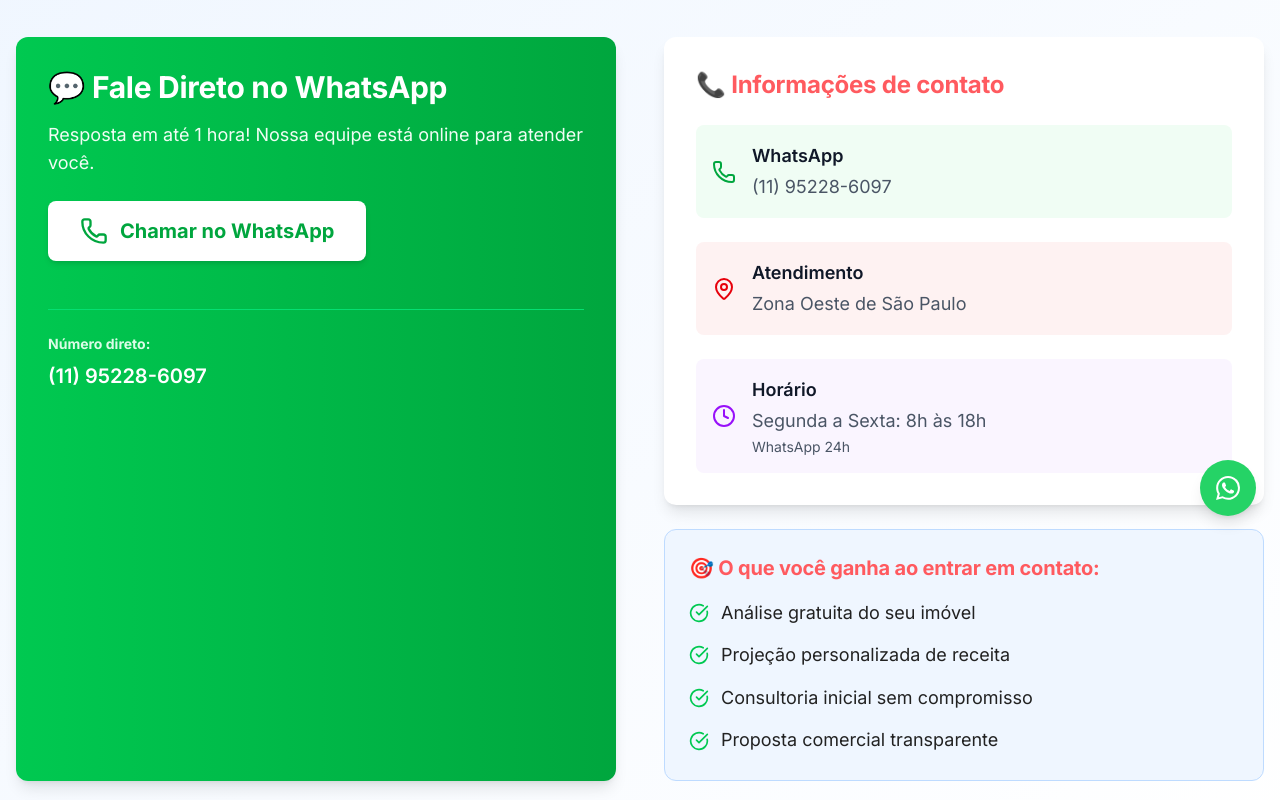
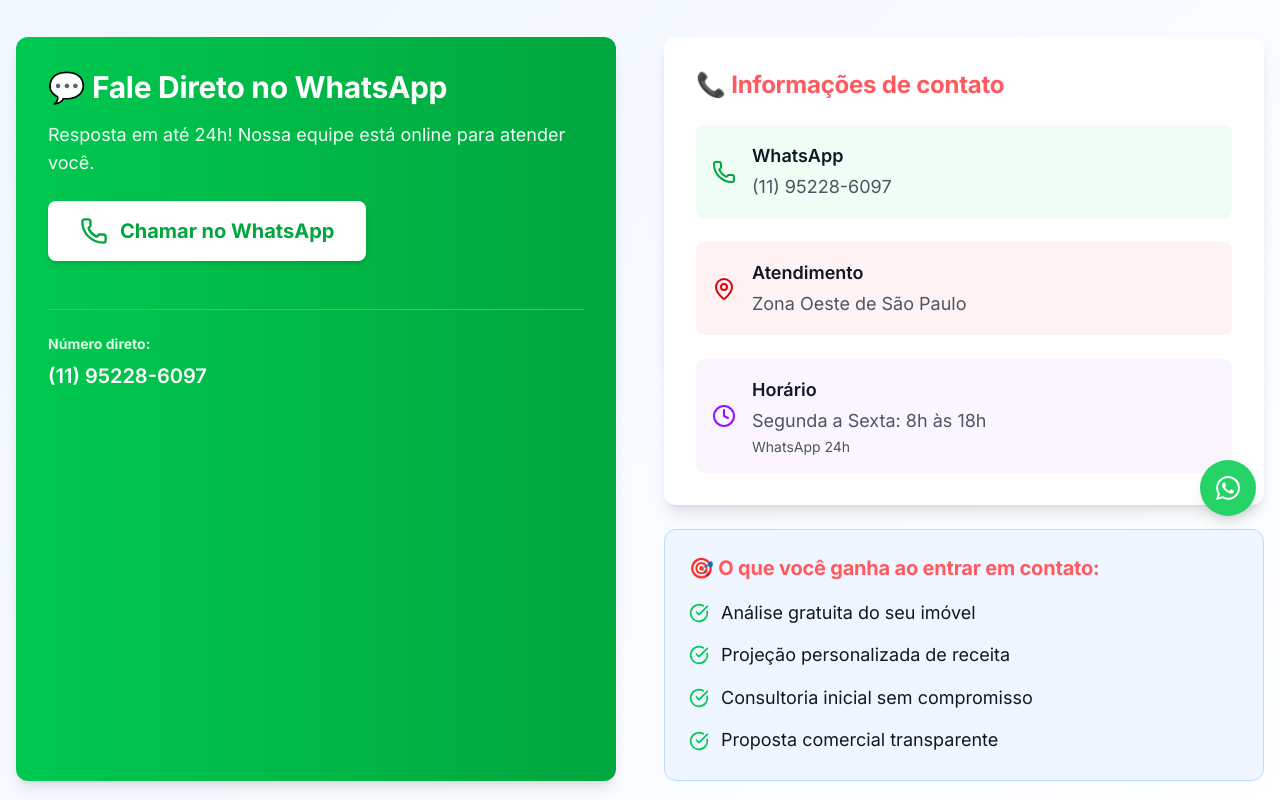
Before and after one commit to igorlaur/seucoanfitriao, a Next.js app: page /contato in a window 1280 px wide. Shown: the part 260-1060 px from the top of the page. Built offline with nearby package versions, Linux system fonts and the light colour scheme; no server answers.

Commit message:
Institucional e correção de tempo de resposta

```diff
--- a/app/blog/erros-que-custam-dinheiro-airbnb/page.tsx
+++ b/app/blog/erros-que-custam-dinheiro-airbnb/page.tsx
@@ -206,7 +206,7 @@
 
             <h3 className="font-title text-lg text-gray-800 mb-3">⏰ Benchmarks de resposta em SP:</h3>
             <ul className="list-disc pl-6 mb-4 text-gray-700">
-              <li>Primeira resposta: máximo 1 hora</li>
+              <li>Primeira resposta: máximo 24h</li>
               <li>Taxa de resposta: mínimo 95%</li>
               <li>Mensagens personalizadas (não genéricas)</li>
               <li>Informações específicas de São Paulo (transporte, segurança)</li>
--- a/app/contato/page.tsx
+++ b/app/contato/page.tsx
@@ -26,7 +26,7 @@
               💬 Fale Direto no WhatsApp
             </h2>
             <p className="text-green-50 mb-6 text-lg">
-              Resposta em até 1 hora! Nossa equipe está online para atender você.
+              Resposta em até 24h! Nossa equipe está online para atender você.
             </p>
             <a
               href={wppUrl}
@@ -92,19 +92,19 @@
               <ul className="space-y-3">
                 <li className="flex items-center gap-3">
                   <CheckCircle className="text-green-500" size={20} />
-                  <span>Análise gratuita do seu imóvel</span>
+                  <span className="text-gray-900">Análise gratuita do seu imóvel</span>
                 </li>
                 <li className="flex items-center gap-3">
                   <CheckCircle className="text-green-500" size={20} />
-                  <span>Projeção personalizada de receita</span>
+                  <span className="text-gray-900">Projeção personalizada de receita</span>
                 </li>
                 <li className="flex items-center gap-3">
                   <CheckCircle className="text-green-500" size={20} />
-                  <span>Consultoria inicial sem compromisso</span>
+                  <span className="text-gray-900">Consultoria inicial sem compromisso</span>
                 </li>
                 <li className="flex items-center gap-3">
                   <CheckCircle className="text-green-500" size={20} />
-                  <span>Proposta comercial transparente</span>
+                  <span className="text-gray-900">Proposta comercial transparente</span>
                 </li>
               </ul>
             </div>
--- a/app/page.tsx
+++ b/app/page.tsx
@@ -104,7 +104,7 @@
       {/* CTA Final */}
       <section className="max-w-7xl mx-auto px-4 md:px-8 py-16 flex flex-col items-center justify-center gap-6 bg-muted rounded-xl shadow-card mb-12">
         <h2 className="font-title text-2xl md:text-3xl text-primary text-center">Receba uma proposta personalizada</h2>
-        <p className="text-base text-foreground/80 text-center max-w-xl">Conte-nos sobre o seu imóvel e objetivos. Retornamos em menos de 1 hora.</p>
+        <p className="text-base text-foreground/80 text-center max-w-xl">Conte-nos sobre o seu imóvel e objetivos. Retornamos em até 24h.</p>
         <a
           href={WPP_URL}
           target="_blank"
--- a/app/sobre/page.tsx
+++ b/app/sobre/page.tsx
@@ -48,7 +48,7 @@
             <div className="w-12 h-12 bg-blue-100 rounded-lg flex items-center justify-center mx-auto mb-3">
               <Clock className="w-6 h-6 text-blue-600" />
             </div>
-            <h3 className="text-2xl font-bold text-gray-900">&lt; 1h</h3>
+            <h3 className="text-2xl font-bold text-gray-900">&lt; 24h</h3>
             <p className="text-gray-600">Tempo médio de resposta</p>
           </div>
 
```
